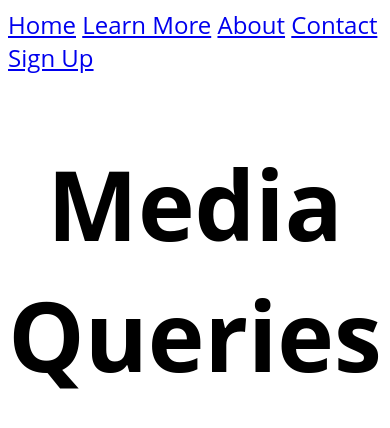
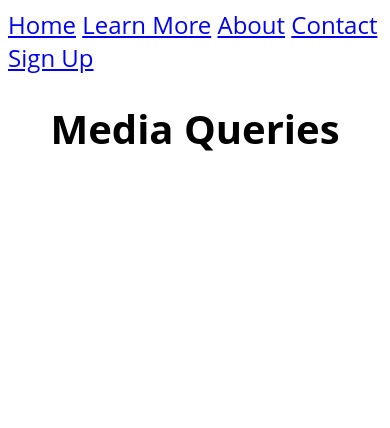
Before and after one commit to ankitshaji/css-flex-nav, a plain HTML site: page index.html in a window 390 px wide. Drawn offline with Linux system fonts and the light colour scheme.

Commit message:
landscape and potrait mobile - stan break points

```diff
--- a/style.css
+++ b/style.css
@@ -13,10 +13,24 @@ nav {
   font-size: 1.5em;
 }
 
-/*default block elements*/
+/*ul,li default block elements*/
 ul,
 li {
   display: inline;
   margin: 0;
   padding: 0;
 }
+
+/*landscape phone*/
+@media (max-width: 768px) {
+  h1 {
+    font-size: 4em;
+  }
+}
+
+/*potrait phone*/
+@media (max-width: 576px) {
+  h1 {
+    font-size: 2.5em;
+  }
+}
```
